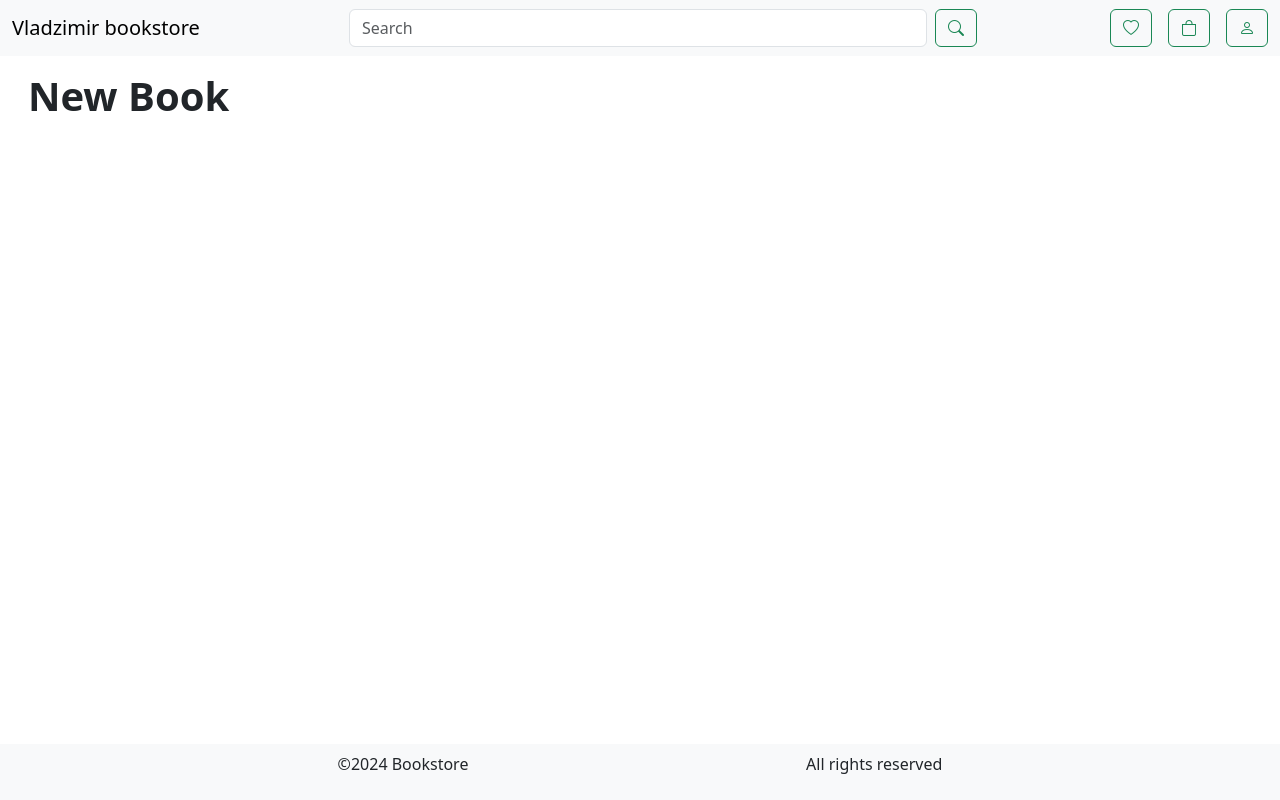
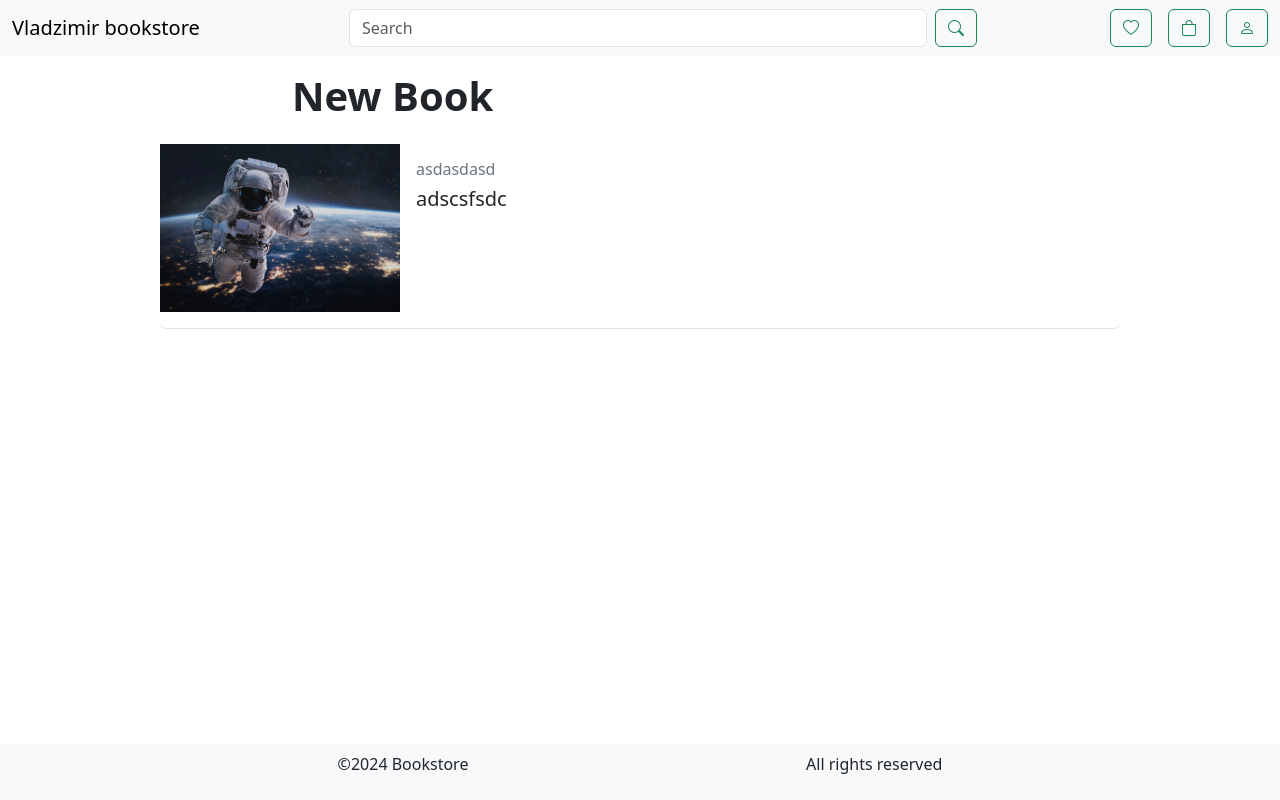
Before and after one commit to Vladimir99913/bookstore, a React (Vite) app in the folder bookstore/: page / in a window 1280 px wide. Built offline with nearby package versions, Linux system fonts and the light colour scheme.

Commit message:
feat(bookstore): add Card components

```diff
--- a/bookstore/src/App.tsx
+++ b/bookstore/src/App.tsx
@@ -1,6 +1,8 @@
 import { Title } from "./components/Title";
+import { Card } from "./components/card/Card";
+import { CardCart } from "./components/card/CardCart";
+import { CardMain } from "./components/card/CardMain";
 import { Layout } from "./components/layout/Layout";
-import { Navbar } from "./components/layout/Navbar";
 
 export function App() {
 
@@ -8,6 +10,9 @@ export function App() {
     <>
     <Layout>
       <Title title="New Book"/>
+      {/* <Card/> */}
+      {/* <CardMain/> */}
+      <CardCart />
     </Layout>
     </>
   )
--- /dev/null
+++ b/bookstore/src/components/card/Card.tsx
@@ -0,0 +1,19 @@
+import Astr from '../../assets/Astronauts3.svg'
+
+export function Card() {
+  return (
+    <div className="card" style={{width: '350px', maxHeight: '450px'}} >
+      <div style={{ width: '100%', height: '400px' }}>
+          <img src={Astr} className="card-img-top" alt="Astronauts" style={{ width: '100%', height: '100%', objectFit: 'cover' }} />
+      </div>
+        <div className="card-body">
+          <h2 className="card-title">Card title</h2>
+          <p className="card-text">Some quick example text to build on the card title and make up the bulk of the card's content.</p>
+        </div>
+        <div className="d-flex justify-content-between ">
+          <h2 className="card-title">34.5$</h2>
+          <p className="card-text">Some quick example text </p>
+  </div>
+    </div>
+  )
+}
--- /dev/null
+++ b/bookstore/src/components/card/CardCart.tsx
@@ -0,0 +1,19 @@
+import Astr from '../../assets/Astronauts3.svg'
+
+export function CardCart() {
+  return (
+    <div className="card mb-5 w-100 border border-0 border-bottom">
+      <div className="row g-0 mb-3">
+        <div className="col-md-3">
+          <img src={Astr} className="img-fluid" alt="Astronauts" />
+        </div>
+        <div className="col-md-8">
+          <div className="card-body">
+            <h6 className="text-secondary">asdasdasd</h6>
+            <h5 className="card-title">adscsfsdc</h5>
+          </div>
+        </div>
+      </div>
+    </div>
+  )
+}
--- /dev/null
+++ b/bookstore/src/components/card/CardMain.tsx
@@ -0,0 +1,30 @@
+import Astr from '../../assets/Astronauts3.svg'
+
+export function CardMain() {
+  return (
+    <div className="d-flex justify-content-between w-100">
+      <div style={{ width: '45%', height: '450px' }}>
+          <img src={Astr} alt="Astronauts" style={{ width: '100%', height: '100%', objectFit: 'cover' }} />
+      </div>
+      <div style={{ width: '45%', height: '450px' }}>
+        <h1 className="my-5">$41.57</h1>
+        <div className="d-flex justify-content-between w-100">
+        <div>
+        <p>Authors   </p>
+        <p>Publisher</p>
+        <p>Language</p>
+        <p>Format</p>
+        </div>
+        <div>
+        <p>Authors sdsadasd sdsdf  </p>
+        <p>Publisher</p>
+        <p>Language</p>
+        <p>Format</p>
+        </div>
+        </div>
+        <button className="btn btn-dark w-100 my-4">Add</button>
+        <button className="btn btn-dark w-50">Preview</button>
+      </div>
+    </div>
+  )
+}
--- a/bookstore/src/components/layout/Layout.tsx
+++ b/bookstore/src/components/layout/Layout.tsx
@@ -10,7 +10,7 @@ export function Layout ({children}:LayoutProps) {
   return (
     <>
     <Navbar/>
-    <main>{children}</main>
+    <main className="d-flex flex-column justify-content-evenly align-items-center w-75 mx-auto ">{children}</main>
     <Footer/>
     </>
   )
```
Also changed, not shown: bookstore/src/components/card/Tabs.tsx (added, +9 -0 lines), bookstore/src/assets/Astronauts3.svg (added).
